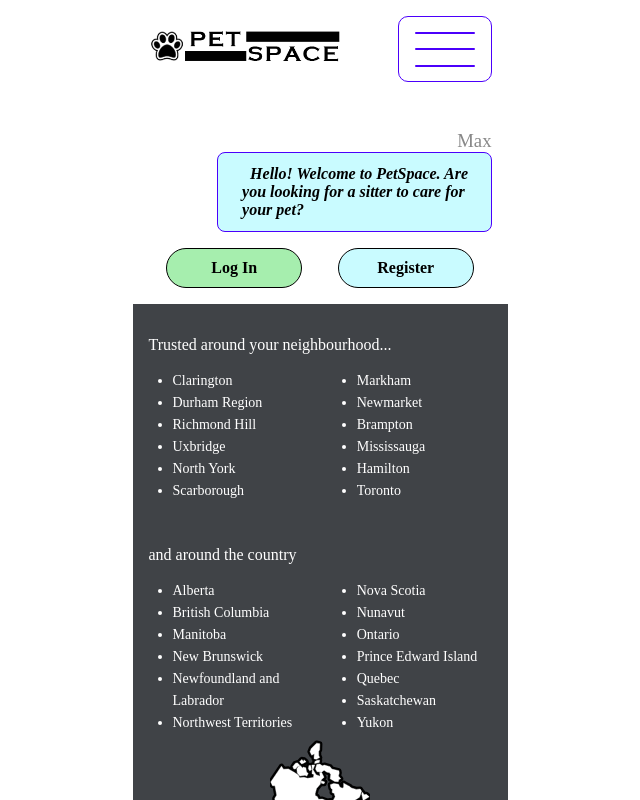
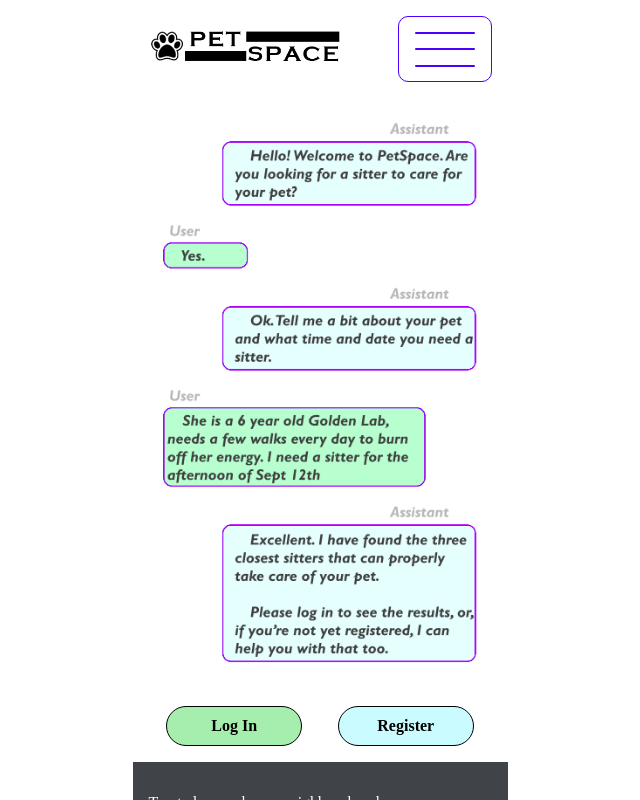
Before and after one commit to DBeaulne/petspace-client, a React (Create React App) app: page /assistant in a window 1280 px wide. Shown: the top 800 px of the page, without its empty margins (320-960 px from the left). Built offline with nearby package versions, Linux system fonts and the light colour scheme.

Commit message:
added chat example image to page to show an example conversation with the assistant AI

```diff
--- a/src/components/Map/Map.jsx
+++ b/src/components/Map/Map.jsx
@@ -1,7 +1,6 @@
 /* Map component */
 import "./Map.scss";
-import MapImage from "../../assets/images/map.png";
-import MapImage_2 from "../../assets/images/map-2.png";
+import MapImage from "../../assets/images/map-2.png";
 
 const Map = () => {
 	return (
@@ -10,7 +9,7 @@ const Map = () => {
 			id="map">
 			<img
 				className="mapImage"
-				src={MapImage_2}
+				src={MapImage}
 				alt="map overview of Courtice, Ontario"
 			/>
 		</div>
--- a/src/pages/AssistantPage/AssistantPage.jsx
+++ b/src/pages/AssistantPage/AssistantPage.jsx
@@ -1,15 +1,18 @@
 /* AI Assistant Page */
 import "./AssistantPage.scss";
 import Button from "../../components/Button/Button";
-import ChatBubble from "../../components/ChatBubble/ChatBubble";
+import ChatExample from "../../assets/images/assistantChat.png";
 
 const AssistantPage = () => {
 	return (
 		<section className="assistant">
-			<ChatBubble
-				name={"Max"}
-				text={"Hello! Welcome to PetSpace. Are you looking for a sitter to care for your pet?"}
-			/>
+			<div className="assistant__img-wrapper">
+				<img
+					className="assistant__chat-image"
+					src={ChatExample}
+					alt="example of what the chat could look like with Max, our assistant chatbot"
+				/>
+			</div>
 			<div className="assistant__button-container">
 				<Button
 					color={"mint"}
--- a/src/pages/AssistantPage/AssistantPage.scss
+++ b/src/pages/AssistantPage/AssistantPage.scss
@@ -12,4 +12,15 @@
 		flex-direction: row;
 		justify-content: space-around;
 	}
+
+	&__img-wrapper {
+		display: flex;
+		width: 100%;
+		padding-bottom: 1rem;
+	}
+
+	&__chat-image {
+		width: 100%;
+		height: 100%;
+	}
 }
```
Also changed, not shown: src/assets/images/assistantChat.png (added).
